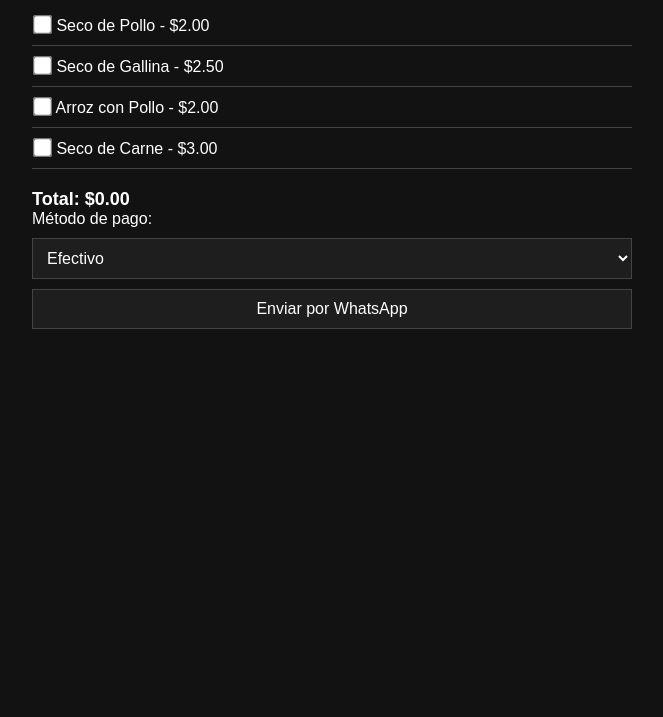
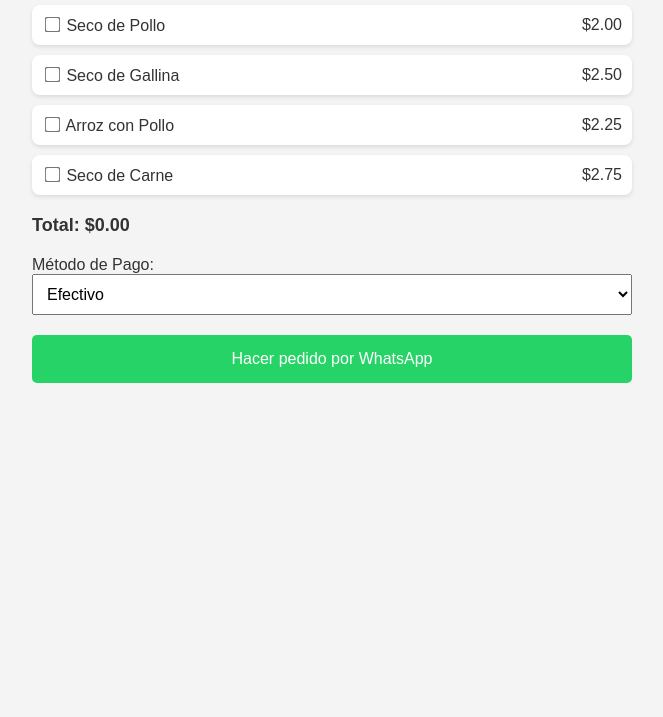
Before and after one commit to Car96loc/menu-local, a plain HTML site: page index.html in a window 1280 px wide. Shown: the part 83-800 px from the top of the page, without its empty margins (308-971 px from the left). Drawn offline with Linux system fonts and the light colour scheme.

Commit message:
index.html

```diff
--- a/index.html
+++ b/index.html
@@ -1,16 +1,15 @@
-
 <!DOCTYPE html>
 <html lang="es">
 <head>
   <meta charset="UTF-8" />
   <meta name="viewport" content="width=device-width, initial-scale=1.0"/>
-  <title>Menú del Local</title>
+  <title>Menú de Productos</title>
   <style>
     body {
       font-family: sans-serif;
+      background-color: #f4f4f4;
+      color: #333;
       padding: 20px;
-      background-color: #121212;
-      color: #ffffff;
       max-width: 600px;
       margin: auto;
     }
@@ -18,127 +17,162 @@
       display: flex;
       justify-content: space-between;
       align-items: center;
-      border-bottom: 1px solid #444;
-      padding: 10px 0;
+      background-color: #fff;
+      padding: 10px;
+      margin-bottom: 10px;
+      border-radius: 8px;
+      box-shadow: 0 2px 4px rgba(0,0,0,0.1);
     }
     .producto input[type="checkbox"] {
-      transform: scale(1.5);
+      transform: scale(1.2);
+    }
+    .producto-nombre {
+      flex: 1;
     }
     .total {
+      font-weight: bold;
+      margin-top: 20px;
       font-size: 18px;
+    }
+    .whatsapp-btn {
       margin-top: 20px;
-      font-weight: bold;
+      background-color: #25D366;
+      color: white;
+      padding: 15px;
+      width: 100%;
+      text-align: center;
+      font-size: 16px;
+      border: none;
+      border-radius: 5px;
+      cursor: pointer;
     }
-    select, button {
+    .metodo-pago {
+      margin-top: 20px;
+    }
+    .metodo-pago select {
+      width: 100%;
       padding: 10px;
       font-size: 16px;
-      width: 100%;
-      margin-top: 10px;
-      background-color: #1e1e1e;
-      color: #fff;
-      border: 1px solid #444;
     }
     .banco-info {
+      display: none;
+      background-color: #e0e0e0;
+      padding: 10px;
       margin-top: 10px;
-      background-color: #1e1e1e;
-      padding: 10px;
-      border-radius: 8px;
-      display: none;
+      border-radius: 5px;
     }
   </style>
 </head>
 <body>
-  <h2>Menú del Local</h2>
-  <div id="menu"></div>
+
+  <h2>Menú</h2>
+
+  <div class="producto">
+    <label class="producto-nombre">
+      <input type="checkbox" value="2" onchange="actualizarTotal()"> Seco de Pollo
+    </label>
+    <span>$2.00</span>
+  </div>
+
+  <div class="producto">
+    <label class="producto-nombre">
+      <input type="checkbox" value="2.5" onchange="actualizarTotal()"> Seco de Gallina
+    </label>
+    <span>$2.50</span>
+  </div>
+
+  <div class="producto">
+    <label class="producto-nombre">
+      <input type="checkbox" value="2.25" onchange="actualizarTotal()"> Arroz con Pollo
+    </label>
+    <span>$2.25</span>
+  </div>
+
+  <div class="producto">
+    <label class="producto-nombre">
+      <input type="checkbox" value="2.75" onchange="actualizarTotal()"> Seco de Carne
+    </label>
+    <span>$2.75</span>
+  </div>
 
   <div class="total" id="total">Total: $0.00</div>
 
-  <label for="pago">Método de pago:</label>
-  <select id="pago" onchange="mostrarBanco()">
-    <option value="Efectivo">Efectivo</option>
-    <option value="Pichincha">Transferencia - Banco Pichincha</option>
-    <option value="Guayaquil">Transferencia - Banco Guayaquil</option>
-  </select>
-
-  <div class="banco-info" id="infoPichincha">
-    <strong>Banco Pichincha</strong><br/>
-    Nombre: Pedro Pérez<br/>
-    Cuenta: 1234567890<br/>
-    Tipo: Ahorros
+  <div class="metodo-pago">
+    <label for="metodo-pago">Método de Pago:</label>
+    <select id="metodo-pago" onchange="mostrarInfoBanco()">
+      <option value="efectivo">Efectivo</option>
+      <option value="banco-pichincha">Banco Pichincha</option>
+      <option value="banco-guayaquil">Banco Guayaquil</option>
+    </select>
   </div>
 
-  <div class="banco-info" id="infoGuayaquil">
-    <strong>Banco Guayaquil</strong><br/>
-    Nombre: Pedro Pérez<br/>
-    Cuenta: 0987654321<br/>
-    Tipo: Ahorros
+  <div id="info-pichincha" class="banco-info">
+    <strong>Banco Pichincha:</strong><br>
+    Nombre: [Tu Nombre]<br>
+    Cuenta: [Número de Cuenta]<br>
+    Tipo de Cuenta: Ahorros
   </div>
 
-  <button onclick="enviarPedido()">Enviar por WhatsApp</button>
+  <div id="info-guayaquil" class="banco-info">
+    <strong>Banco Guayaquil:</strong><br>
+    Nombre: [Tu Nombre]<br>
+    Cuenta: [Número de Cuenta]<br>
+    Tipo de Cuenta: Ahorros
+  </div>
+
+  <button class="whatsapp-btn" onclick="enviarWhatsApp()">Hacer pedido por WhatsApp</button>
 
   <script>
-    const productos = [
-      { nombre: "Seco de Pollo", precio: 2.00 },
-      { nombre: "Seco de Gallina", precio: 2.50 },
-      { nombre: "Arroz con Pollo", precio: 2.00 },
-      { nombre: "Seco de Carne", precio: 3.00 }
-    ];
-
-    const menuDiv = document.getElementById("menu");
-    const totalSpan = document.getElementById("total");
-
-    function cargarMenu() {
-      productos.forEach((producto, i) => {
-        const div = document.createElement("div");
-        div.className = "producto";
-        div.innerHTML = `
-          <label>
-            <input type="checkbox" data-precio="${producto.precio}" onchange="calcularTotal()" />
-            ${producto.nombre} - $${producto.precio.toFixed(2)}
-          </label>
-        `;
-        menuDiv.appendChild(div);
+    function actualizarTotal() {
+      let checkboxes = document.querySelectorAll('input[type="checkbox"]');
+      let total = 0;
+      checkboxes.forEach(c => {
+        if (c.checked) total += parseFloat(c.value);
       });
+      document.getElementById('total').innerText = 'Total: $' + total.toFixed(2);
     }
 
-    function calcularTotal() {
+    function enviarWhatsApp() {
+      let checkboxes = document.querySelectorAll('input[type="checkbox"]');
+      let mensaje = "Hola, quiero hacer el siguiente pedido:\n";
       let total = 0;
-      document.querySelectorAll('input[type="checkbox"]').forEach(cb => {
-        if (cb.checked) {
-          total += parseFloat(cb.getAttribute("data-precio"));
-        }
-      });
-      totalSpan.innerText = "Total: $" + total.toFixed(2);
-    }
 
-    function mostrarBanco() {
-      const pago = document.getElementById("pago").value;
-      document.getElementById("infoPichincha").style.display = pago === "Pichincha" ? "block" : "none";
-      document.getElementById("infoGuayaquil").style.display = pago === "Guayaquil" ? "block" : "none";
-    }
-
-    function enviarPedido() {
-      let pedido = "Pedido:%0A";
-      let total = 0;
-      document.querySelectorAll('input[type="checkbox"]').forEach(cb => {
-        if (cb.checked) {
-          const texto = cb.parentElement.textContent.trim();
-          pedido += "- " + texto + "%0A";
-          total += parseFloat(cb.getAttribute("data-precio"));
+      checkboxes.forEach((c) => {
+        if (c.checked) {
+          let nombre = c.parentElement.textContent.trim();
+          let precio = parseFloat(c.value);
+          mensaje += `- ${nombre} ($${precio.toFixed(2)})\n`;
+          total += precio;
         }
       });
 
-      const metodo = document.getElementById("pago").value;
-      pedido += "Método de pago: " + metodo + "%0A";
-      pedido += "Total: $" + total.toFixed(2);
+      mensaje += `Total: $${total.toFixed(2)}\n`;
+      let metodoPago = document.getElementById('metodo-pago').value;
+      mensaje += `Método de Pago: ${metodoPago}\n`;
 
-      const mesa = new URLSearchParams(window.location.search).get("mesa") || "desconocida";
-      pedido += "%0AMesa: " + mesa;
+      // Agrega la información de la cuenta bancaria al mensaje
+      if (metodoPago === 'banco-pichincha') {
+        mensaje += "Banco Pichincha:\n";
+        mensaje += "Nombre: [Tu Nombre]\n";
+        mensaje += "Cuenta: [Número de Cuenta]\n";
+        mensaje += "Tipo de Cuenta: Ahorros\n";
+      } else if (metodoPago === 'banco-guayaquil') {
+        mensaje += "Banco Guayaquil:\n";
+        mensaje += "Nombre: [Tu Nombre]\n";
+        mensaje += "Cuenta: [Número de Cuenta]\n";
+        mensaje += "Tipo de Cuenta: Ahorros\n";
+      }
 
-      window.open("https://wa.me/593962210284?text=" + pedido, "_blank");
+      let numero = "593962210284";
+      let url = "https://wa.me/" + numero + "?text=" + encodeURIComponent(mensaje);
+      window.open(url, "_blank");
     }
 
-    cargarMenu();
+    function mostrarInfoBanco() {
+      let metodoPago = document.getElementById('metodo-pago').value;
+      document.getElementById('info-pichincha').style.display = metodoPago === 'banco-pichincha' ? 'block' : 'none';
+      document.getElementById('info-guayaquil').style.display = metodoPago === 'banco-guayaquil' ? 'block' : 'none';
+    }
   </script>
 </body>
 </html>
```
